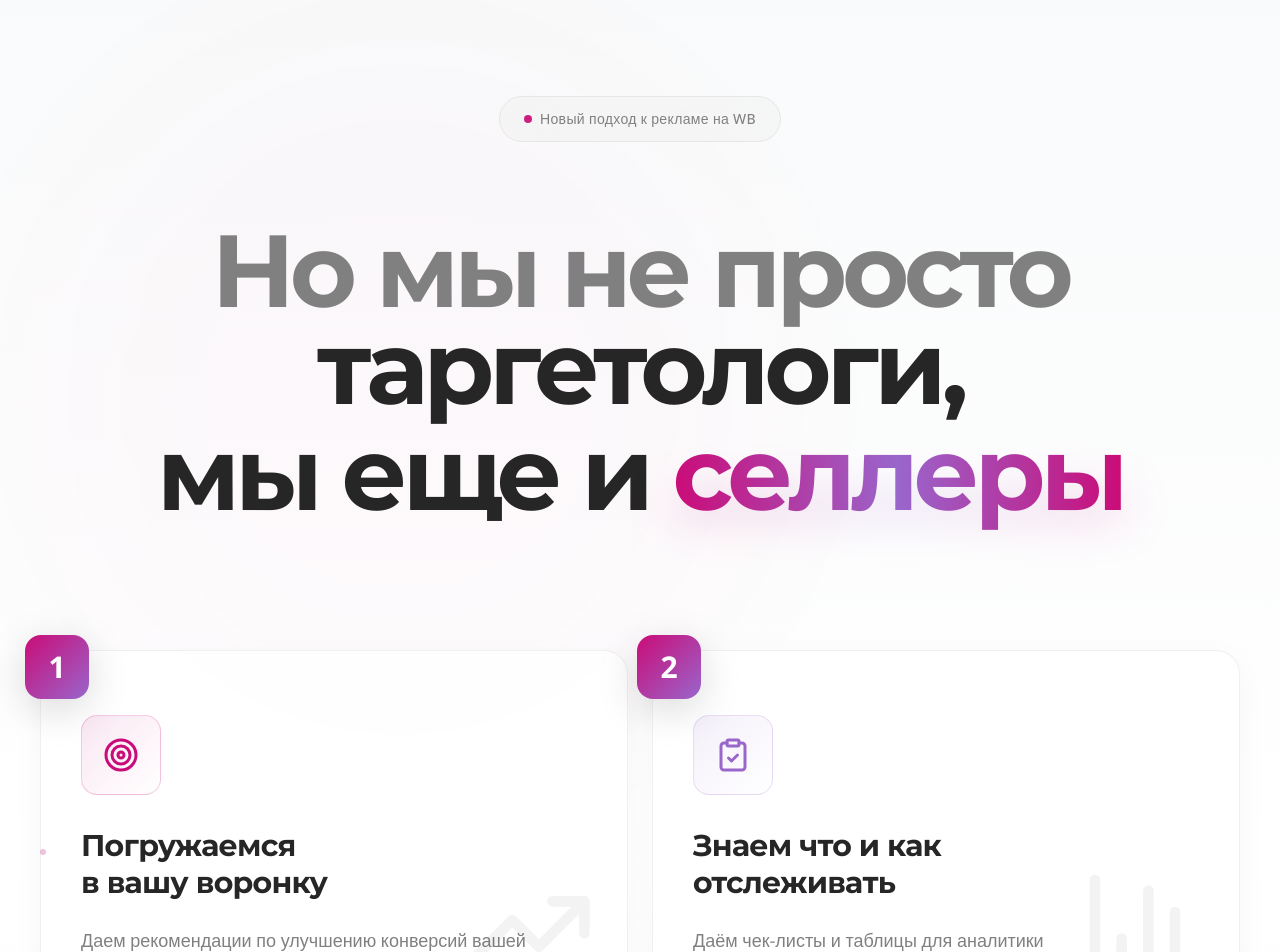
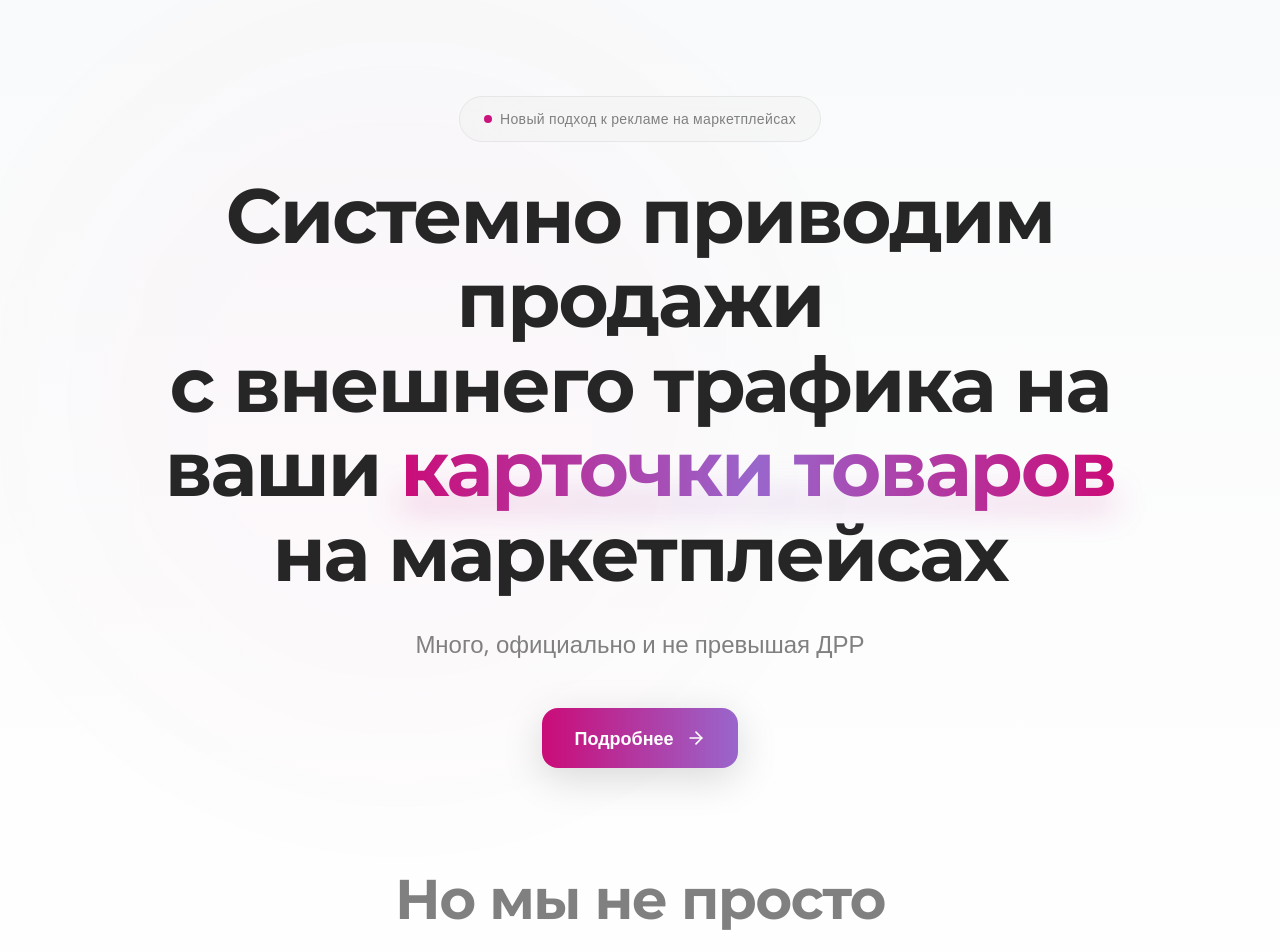
Before and after one commit to pr-poehali-dev/marketplace-promotion-site, a React (Vite) app: page / in a window 1280 px wide. Shown: the top 952 px of the page. Built offline with nearby package versions, Linux system fonts and the light colour scheme.

Commit message:
Оптимизация конверсии маркетплейс-карточек

```diff
--- a/src/pages/Index.tsx
+++ b/src/pages/Index.tsx
@@ -22,33 +22,53 @@ const Index = () => {
       }} />
 
       <div className="relative z-10 container mx-auto px-6 py-24 max-w-7xl">
-        {/* Header tag */}
-        <div className="flex justify-center mb-20">
+        {/* Hero Section */}
+        <div className="text-center mb-24 max-w-5xl mx-auto">
+          {/* Badge */}
+          <div className="flex justify-center mb-8">
             <div className="inline-flex items-center gap-2 px-6 py-3 rounded-full border border-border bg-muted/50 backdrop-blur-xl">
               <div className="w-2 h-2 rounded-full bg-primary animate-pulse" />
               <span className="text-sm font-medium tracking-wide text-muted-foreground">
-              Новый подход к рекламе на WB
+                Новый подход к рекламе на маркетплейсах
               </span>
             </div>
           </div>
 
           {/* Main headline */}
-        <div className="text-center mb-32">
-          <h1 className="text-[clamp(2.5rem,8vw,7rem)] font-bold leading-[0.95] tracking-tighter mb-8">
-            <span className="block text-muted-foreground">Но мы не просто</span>
-            <span className="block text-foreground">
-              таргетологи,
-            </span>
-            <span className="block mt-2">
-              мы еще и{' '}
+          <h1 className="text-[clamp(2.5rem,6vw,5rem)] font-bold leading-[1.1] tracking-tight mb-8">
+            Системно приводим продажи <br />с внешнего трафика на ваши{' '}
             <span className="relative inline-block">
               <span className="relative z-10 bg-gradient-to-r from-primary via-secondary to-primary bg-clip-text text-transparent">
-                  селлеры
+                карточки товаров
               </span>
-                <div className="absolute bottom-2 left-0 right-0 h-4 bg-gradient-to-r from-primary/30 via-secondary/30 to-primary/30 blur-xl" />
+              <div className="absolute bottom-1 left-0 right-0 h-3 bg-gradient-to-r from-primary/30 via-secondary/30 to-primary/30 blur-lg" />
             </span>
-            </span>
+            {' '}на маркетплейсах
           </h1>
+
+          {/* Subtitle */}
+          <p className="text-xl md:text-2xl text-muted-foreground mb-12 leading-relaxed max-w-3xl mx-auto">
+            Много, официально и не превышая ДРР
+          </p>
+
+          {/* CTA Button */}
+          <button className="group relative inline-flex items-center gap-3 px-8 py-4 bg-gradient-to-r from-primary to-secondary text-white text-lg font-semibold rounded-2xl shadow-[0_10px_40px_rgba(0,0,0,0.15)] hover:shadow-[0_20px_60px_rgba(0,0,0,0.25)] transition-all duration-300 hover:scale-105">
+            <span>Подробнее</span>
+            <Icon name="ArrowRight" size={20} className="group-hover:translate-x-1 transition-transform" />
+          </button>
+        </div>
+
+        {/* Spacer */}
+        <div className="mb-20" />
+
+        {/* Section Title */}
+        <div className="text-center mb-16">
+          <h2 className="text-[clamp(2rem,5vw,3.5rem)] font-bold leading-tight tracking-tight mb-4">
+            <span className="text-muted-foreground">Но мы не просто</span>
+            <br />
+            <span className="text-foreground">таргетологи, </span>
+            <span className="bg-gradient-to-r from-primary via-secondary to-primary bg-clip-text text-transparent">мы еще и селлеры</span>
+          </h2>
         </div>
 
         {/* Three cards */}
```
Lines whose indentation alone changed are shown as unchanged.
